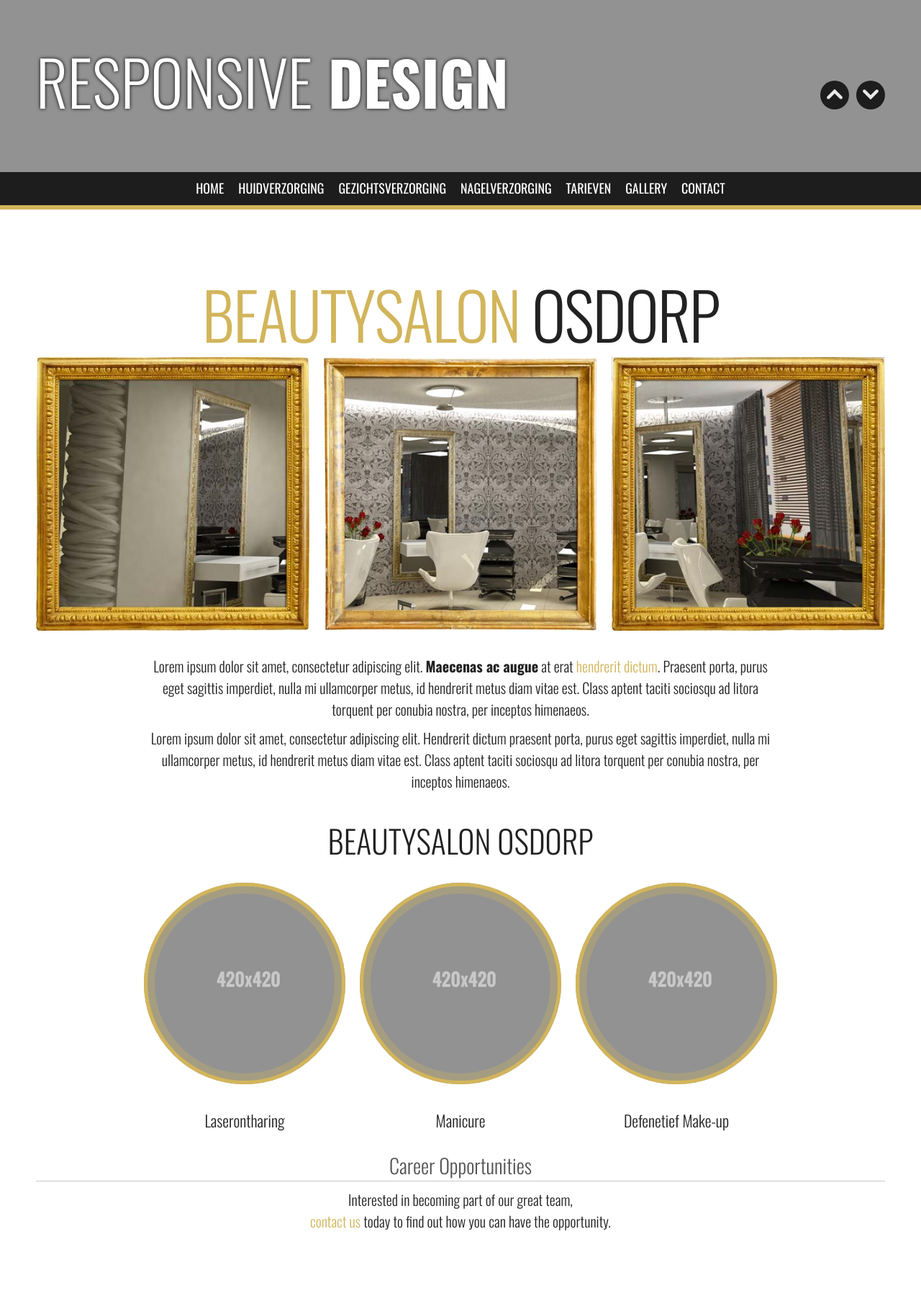
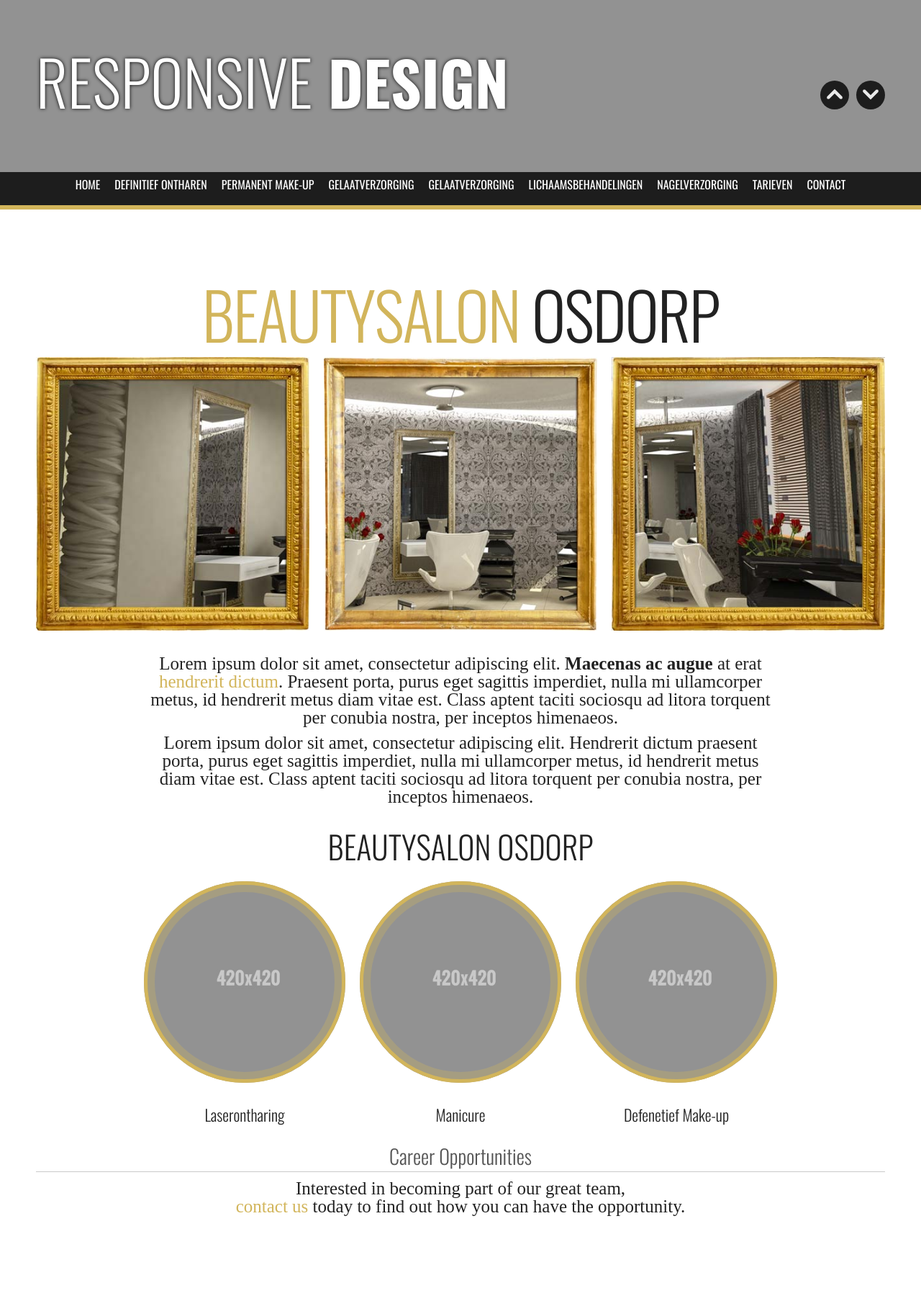
Before and after one commit to ayegemen/beautyosdorp, a Flask app: page / in a window 1280 px wide. Shown: the part 511-2325 px from the top of the page at 72% size. Run offline with Flask 2, Linux system fonts and the light colour scheme; some libraries are stand-ins or nearby versions.

Commit message:
added new navbar links changed the font

```diff
--- a/run.py
+++ b/run.py
@@ -9,6 +9,6 @@ def index():
 
 # This is needed to test localy
 # In the heroku tutorial this code doenst exist plz remove.
-# if __name__ == "__main__":
-#     app.debug = True
-#     app.run()
+if __name__ == "__main__":
+    app.debug = True
+    app.run()
--- a/static/css/layout.css
+++ b/static/css/layout.css
@@ -75,7 +75,8 @@ table {
 
 body {
     background-color: #fff;
-    font: 15px 'Oswald', sans-serif;
+    /*font: 15px 'Oswald', sans-serif;*/
+    font: 15px 'Lobster Two' cursive;
     font-weight: 300;
     color: #222;
     -webkit-font-smoothing: antialiased;
@@ -209,7 +210,8 @@ strong {
     font-weight: 700;
 }
 .introtext {
-    font-size: 20px;
+    /*font-size: 20px;*/
+    font-size: 25px;
     margin-bottom: 35px;
 }
 .marginTop {
@@ -274,6 +276,7 @@ nav ul {
     height: 38px;
     display: inline-block;
     padding-top: 9px;
+
 }
 nav ul li {
     position: relative;
@@ -282,7 +285,7 @@ nav ul li {
 }
 nav ul li a {
     font-family: 'Oswald',sans-serif;
-    font-size: 18px;
+    font-size: 16px;
     font-weight: 400;
     color: white;
     text-decoration: none;
--- a/templates/index.html
+++ b/templates/index.html
@@ -25,6 +25,7 @@
 
     <!-- Google Web Fonts -->
     <link href="https://fonts.googleapis.com/css?family=Oswald:400,300,700" rel="stylesheet" type="text/css">
+    <link href='http://fonts.googleapis.com/css?family=Lobster+Two' rel='stylesheet' type='text/css'>
 
     <!-- JavaScripts -->
     <script type="text/javascript" src="/static/js/prefixfree.min.js"></script>
@@ -109,11 +110,13 @@
                 <!-- Start Nav Menu -->
                 <ul class="menu" id="nav">
                     <li><a href="#salon">Home</a></li>
-                    <li><a href="#awards">Huidverzorging</a></li>
-                    <li><a href="#services">Gezichtsverzorging</a></li>
-                    <li><a href="#promotions">Nagelverzorging</a></li>
+                    <li><a href="#awards">Definitief ontharen</a></li>
+                    <li><a href="#services">Permanent make-up</a></li>
+                    <li><a href="#promotions">Gelaatverzorging</a></li>
+                    <li><a href="#gallery">Gelaatverzorging</a></li>
+                    <li><a href="#services">Lichaamsbehandelingen</a></li>
+                    <li><a href="#services">Nagelverzorging</a></li>
                     <li><a href="#tarieven">Tarieven</a></li>
-                    <li><a href="#gallery">Gallery</a></li>
                     <li><a href="#contact">Contact</a></li>
                 </ul>
                 <!-- End Nav Menu -->
@@ -121,11 +124,13 @@
                 <select class="dropmenu" name="dropmenu" onChange="moveTo(this.value)">
                     <option value="" selected="selected">Menu</option>
                     <option value="#salon">Home</option>
-                    <option value="#awards">Huidverzorging</option>
-                    <option value="#services">Gezichtsverzorging</option>
-                    <option value="#promotions">Nagelverzorging</option>
+                    <option value="#awards">Definitief ontharen</option>
+                    <option value="#services">Permanent make-up</option>
+                    <option value="#promotions">Gelaatverzorging</option>
+                    <option value="#services">Lichaamsbehandelingen</option>
+                    <option value="#services">Permanent make-up</option>
+                    <option value="#services">Nagelverzorging</option>
                     <option value="#tarieven">Tarieven</option>
-                    <option value="#gallery">Gallery</option>
                     <option value="#contact">Contact</option>
                 </select>
                 <!-- End Dropmenu for mobile -->
```
